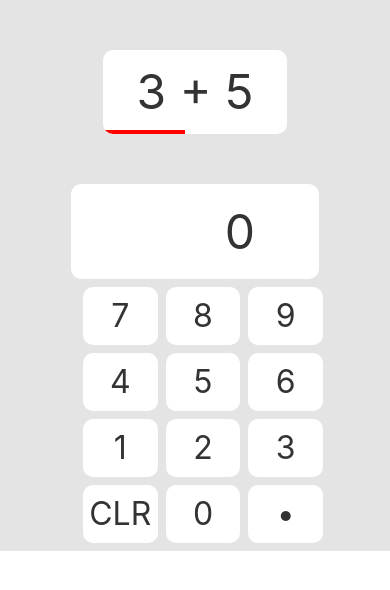
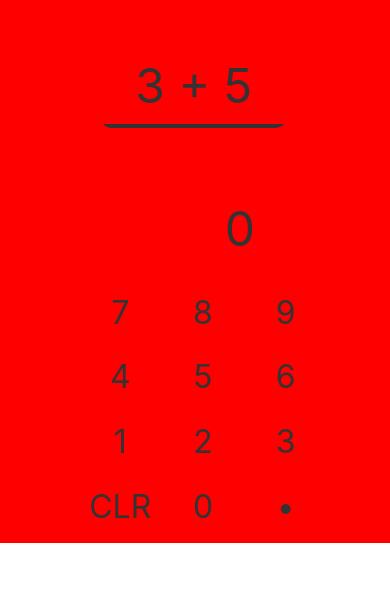
Before and after one commit to irothenbaum/MathAttack, a React Native app: screen / in a window 390 px wide. Both pictures are taken after a click on the button "PLAY". Shown: the top 590 px of the page. Built offline with nearby package versions, Linux system fonts and the light colour scheme.

Commit message:
Changed some styles, got it really close. I just need to finish modifying the answer styles to also turn transparent when animating correct

```diff
--- a/components/EquationBox.js
+++ b/components/EquationBox.js
@@ -1,18 +1,8 @@
-import React, {useEffect, useRef} from 'react'
-import {
-  Animated,
-  Easing,
-  View,
-  Text,
-  TouchableOpacity,
-  StyleSheet,
-} from 'react-native'
+import React, {useRef} from 'react'
+import {Animated, Text, TouchableOpacity, StyleSheet, View} from 'react-native'
 import PropTypes from 'prop-types'
 import {RoundBox} from '../styles/elements'
-import {
-  selectClassicGameSettings,
-  selectEquationDuration,
-} from '../redux/selectors'
+import {selectClassicGameSettings} from '../redux/selectors'
 import {useSelector} from 'react-redux'
 import {darkGrey, lightGrey, neonRed} from '../styles/colors'
 import {font4} from '../styles/typography'
@@ -26,33 +16,8 @@ function generatePlaceholderText(gameSettings) {
 }
 
 function EquationBox(props) {
-  const shrinkAnim = useRef(new Animated.Value(0)).current
-  const equationDuration = useSelector(selectEquationDuration)
   const gameSettings = useSelector(selectClassicGameSettings)
   const placeholder = useRef(generatePlaceholderText(gameSettings)).current
-
-  useEffect(() => {
-    if (!props.timeRemaining || props.timeRemaining < 0) {
-      Animated.timing(shrinkAnim).stop()
-      shrinkAnim.setValue(0)
-      return
-    }
-
-    let value = props.timeRemaining / equationDuration
-
-    shrinkAnim.setValue(value)
-
-    Animated.timing(shrinkAnim, {
-      toValue: 0,
-      duration: props.timeRemaining,
-      easing: Easing.linear,
-      useNativeDriver: false,
-    }).start(({finished}) => {
-      if (finished) {
-        props.onTimeout()
-      }
-    })
-  }, [props.timeRemaining, equationDuration, shrinkAnim, props.onTimeout])
 
   const textComponent = props.equationStr ? (
     <Text style={styles.equationText}>{props.equationStr}</Text>
@@ -64,12 +29,14 @@ function EquationBox(props) {
     <TouchableOpacity onPress={() => props.onPress()}>
       <Animated.View style={[styles.box, props.style]}>
         {textComponent}
-        {!!props.equationStr && (
+        <View style={styles.equalBar} />
+        {!!props.timerAnimation && (
           <Animated.View
             style={[
-              styles.timerBar,
+              styles.equalBar,
               {
-                width: shrinkAnim.interpolate({
+                backgroundColor: neonRed,
+                width: props.timerAnimation.interpolate({
                   inputRange: [0, 1],
                   outputRange: ['0%', '100%'],
                 }),
@@ -108,13 +75,13 @@ const styles = StyleSheet.create({
     color: lightGrey,
   },
 
-  timerBar: {
+  equalBar: {
     position: 'absolute',
     bottom: 0,
-    left: 0,
+    right: 0,
     width: '100%',
     height: 4,
-    backgroundColor: neonRed,
+    backgroundColor: darkGrey,
   },
 })
 
@@ -122,8 +89,8 @@ EquationBox.propTypes = {
   equationStr: PropTypes.string,
   onPress: PropTypes.func.isRequired,
   onTimeout: PropTypes.func.isRequired,
-  timeRemaining: PropTypes.number,
-  style: PropTypes.any,
+  timerAnimation: PropTypes.object,
+  style: PropTypes.object,
 }
 
 export default EquationBox
--- a/components/UI/CalculatorButton.js
+++ b/components/UI/CalculatorButton.js
@@ -5,7 +5,7 @@ import {RoundBox} from '../../styles/elements'
 import {useDispatch, useSelector} from 'react-redux'
 import {setAnswer} from '../../redux/UISlice'
 import {selectUserInput} from '../../redux/selectors'
-import {darkGrey, grey, lightGrey} from '../../styles/colors'
+import {darkGrey, grey, lightGrey, shadow} from '../../styles/colors'
 import {font3} from '../../styles/typography'
 
 export const DECIMAL = -1
@@ -53,8 +53,7 @@ function CalculatorButton(props) {
         ...props.style,
       }}
       disabled={isDisabled}
-      onPress={handlePress}
-    >
+      onPress={handlePress}>
       <Text style={isDisabled ? styles.numberDisabled : styles.number}>
         {valueStr}
       </Text>
@@ -68,14 +67,13 @@ const styles = StyleSheet.create({
   },
   containerDisabled: {
     ...RoundBox,
-    backgroundColor: lightGrey,
   },
   number: {
     color: darkGrey,
     fontSize: font3,
   },
   numberDisabled: {
-    color: grey,
+    color: shadow,
     fontSize: font3,
   },
 })
--- a/hooks/answerReactionResults.js
+++ b/hooks/answerReactionResults.js
@@ -1,40 +1,27 @@
 import animationStation from './animationStation'
+import {useState} from 'react'
+
+const ANIMATION_DURATION = 1000
 
 function answerReactionResults() {
-  const {
-    animate: animateCelebrate,
-    animation: celebrateAnim,
-    isAnimating: isCelebrating,
-    cancelAnimation: cancelCelebrate,
-  } = animationStation()
-  const {
-    animate: animateMourn,
-    animation: mournAnim,
-    isAnimating: isMourning,
-    cancel: cancelMourn,
-  } = animationStation()
+  const {animate, animation, isAnimating, cancelAnimation} = animationStation()
+  const [isAnimatingForCorrect, setIsAnimatingForCorrect] = useState(false)
 
-  const celebrate = (duration, onComplete) => {
-    if (isMourning) {
-      cancelMourn()
-    }
-    return animateCelebrate(duration, onComplete)
+  const animateCorrect = onComplete => {
+    animate(ANIMATION_DURATION, onComplete)
+    setIsAnimatingForCorrect(true)
   }
 
-  const mourn = (duration, onComplete) => {
-    if (isCelebrating) {
-      cancelCelebrate()
-    }
-    return animateMourn(duration, onComplete)
+  const animateIncorrect = onComplete => {
+    animate(ANIMATION_DURATION, onComplete)
+    setIsAnimatingForCorrect(false)
   }
 
   return {
-    celebrate,
-    mourn,
-    isCelebrating,
-    isMourning,
-    celebrateAnim,
-    mournAnim,
+    isAnimatingForCorrect,
+    animation,
+    animateCorrect,
+    animateIncorrect,
   }
 }
 
--- a/lib/utilities.js
+++ b/lib/utilities.js
@@ -23,9 +23,13 @@ export function getVibrateStylesForAnimation(animation) {
     // the 11 comes from the animation range (0->1) divided into tenths
     // 0, 0.1, 0.2
     for (let i = 0; i < numberOfSlices + 1; i++) {
-      inputs.push(i / numberOfSlices)
+      inputs.push(i / (4 * numberOfSlices))
       outputs.push((Math.random() - 0.5) * spaceLarge)
     }
+    inputs.push(0.5)
+    outputs.push(0)
+    inputs.push(1)
+    outputs.push(0)
 
     return {
       inputRange: inputs,
--- a/redux/UISlice.js
+++ b/redux/UISlice.js
@@ -1,5 +1,4 @@
 import {createSlice} from '@reduxjs/toolkit'
-import {Scene_Menu} from '../constants/scenes'
 
 const navigationSlice = createSlice({
   name: 'Navigation',
--- a/redux/selectors.js
+++ b/redux/selectors.js
@@ -4,3 +4,6 @@ export const selectUserInput = state => state.UI.answerInput
 export const selectEquationDuration = state => state.Settings.equationDuration
 export const selectCurrentQuestion = state => state.GameClassic.currentQuestion
 export const selectClassicGameSettings = state => state.Settings
+export const selectUIAnimation = state => state.UI.uiAnimation
+export const selectIsUiAnimationForCorrect = state =>
+  state.UI.uiAnimationIsForCorrect
--- a/scenes/GameClassic.js
+++ b/scenes/GameClassic.js
@@ -23,31 +23,23 @@ import doOnceTimer from '../hooks/doOnceTimer'
 import {goToScene} from '../redux/NavigationSlice'
 import {Scene_Menu} from '../constants/scenes'
 import {getVibrateStylesForAnimation} from '../lib/utilities'
+import animationStation from '../hooks/animationStation'
 // import {v4 as uuid} from 'uuid'
 
 function uuid() {
   return '' + Date.now()
 }
 
-const CELEBRATE_DURATION = 1000
-const MOURN_DURATION = 500
 const CHANGE_ANSWER_DELAY = 500
 
 function GameClassic() {
   const dispatch = useDispatch()
-
-  const {
-    celebrate,
-    mourn,
-    isCelebrating,
-    isMourning,
-    celebrateAnim,
-    mournAnim,
-  } = answerReactionResults()
+  const {animation: equationTimer} = animationStation()
+  const {isAnimatingForCorrect, animation, animateCorrect, animateIncorrect} =
+    answerReactionResults()
   const userAnswer = useSelector(selectUserAnswer)
-  const currentQuestion = GameQuestion.createFromPlainObject(
-    useSelector(selectCurrentQuestion),
-  )
+  const currentQuestionRaw = useSelector(selectCurrentQuestion)
+  const currentQuestion = GameQuestion.createFromPlainObject(currentQuestionRaw)
   const [isChangingAnswers, setIsChangingAnswers] = useState(false)
   const {setTimer} = doOnceTimer()
   const gameSettings = useSelector(selectClassicGameSettings)
@@ -56,21 +48,21 @@ function GameClassic() {
     gameSettings.classicNumberOfRounds,
   )
 
+  useEffect(() => {
+    if (currentQuestionRaw) {
+      let q = GameQuestion.createFromPlainObject(currentQuestionRaw)
+      let amountRemaining = q.getMSRemaining() / gameSettings.equationDuration
+      // TODO: Restart the equationTimer animation from here, handle timeout internally
+    } else {
+    }
+  }, [currentQuestionRaw])
+
   const handleNextQuestion = () => {
     // always reset the input
     dispatch(setAnswer(''))
-    setIsChangingAnswers(true)
-
     if (questionsRemaining > 0) {
-      setTimer(
-        'changingQuestions',
-        () => {
-          setIsChangingAnswers(false)
-          dispatch(generateNewQuestion())
-          setQuestionsRemaining(questionsRemaining - 1)
-        },
-        CHANGE_ANSWER_DELAY,
-      )
+      dispatch(generateNewQuestion())
+      setQuestionsRemaining(questionsRemaining - 1)
     } else {
       // TODO: handle end game
       Alert.alert(null, 'GAME OVER!')
@@ -81,13 +73,12 @@ function GameClassic() {
   const handleGuess = () => {
     let result = new QuestionResult(currentQuestion, userAnswer)
     if (result.isCorrect()) {
-      console.log('HANDLE CORRECT')
       dispatch(recordAnswer(userAnswer))
-      celebrate(CELEBRATE_DURATION, handleNextQuestion)
+      animateCorrect()
+      handleNextQuestion()
     } else {
-      console.log('HANDLE INCORRECT')
       dispatch(setAnswer(''))
-      mourn(MOURN_DURATION)
+      animateIncorrect()
       /*
       dispatch(
         // cut the time remaining by 25%
@@ -99,32 +90,19 @@ function GameClassic() {
   const handleTimeout = () => {
     console.log('TIMEOUT')
     dispatch(recordAnswer(ANSWER_TIMEOUT))
-    mourn(MOURN_DURATION, handleNextQuestion)
+    animateIncorrect()
+    handleNextQuestion()
   }
 
   return (
     <View style={styles.window}>
-      {isCelebrating && (
+      {!!animation && (
         <Animated.View
           style={[
             styles.celebrationBG,
             {
-              backgroundColor: neonGreen,
-              opacity: celebrateAnim.interpolate({
-                inputRange: [0, 1],
-                outputRange: [1, 0],
-              }),
-            },
-          ]}
-        />
-      )}
-      {isMourning && (
-        <Animated.View
-          style={[
-            styles.celebrationBG,
-            {
-              backgroundColor: neonRed,
-              opacity: mournAnim.interpolate({
+              backgroundColor: isAnimatingForCorrect ? neonGreen : neonRed,
+              opacity: animation.interpolate({
                 inputRange: [0, 1],
                 outputRange: [1, 0],
               }),
@@ -135,15 +113,19 @@ function GameClassic() {
       <View style={styles.equationContainer}>
         {!!currentQuestion && (
           <EquationBox
-            style={isMourning ? getVibrateStylesForAnimation(mournAnim) : null}
+            style={
+              !!animation && !isAnimatingForCorrect
+                ? getVibrateStylesForAnimation(animation)
+                : null
+            }
             key={`${currentQuestion.equation.getSolution()}::${questionsRemaining}`}
             onPress={handleGuess}
             onTimeout={handleTimeout}
             equationStr={
               isChangingAnswers ? null : currentQuestion.equation.getLeftSide()
             }
-            timeRemaining={
-              isCelebrating ? null : currentQuestion.getMSRemaining()
+            timerAnimation={
+              !!animation && isAnimatingForCorrect ? null : equationTimer
             }
           />
         )}
--- a/styles/colors.js
+++ b/styles/colors.js
@@ -11,3 +11,6 @@ export const neonOrange = '#ff7700'
 export const neonGreen = '#37ff00'
 export const neonBlue = '#00aeff'
 export const neonRed = '#ff0000'
+
+export const transparent = 'rgba(255,255,255, 0)'
+export const shadow = 'rgba(70, 70, 70, 0.3)'
--- a/styles/elements.js
+++ b/styles/elements.js
@@ -1,8 +1,8 @@
-import {darkGrey, white} from './colors'
+import {darkGrey, transparent} from './colors'
 import {spaceDefault, spaceSmall} from './layout'
 
 export const RoundBox = {
-  backgroundColor: white,
+  backgroundColor: transparent,
   padding: spaceDefault,
   borderRadius: spaceSmall,
   alignItems: 'center',
```
